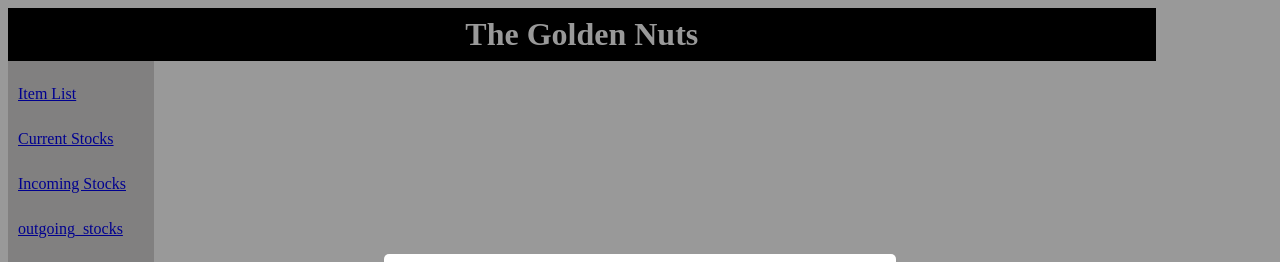
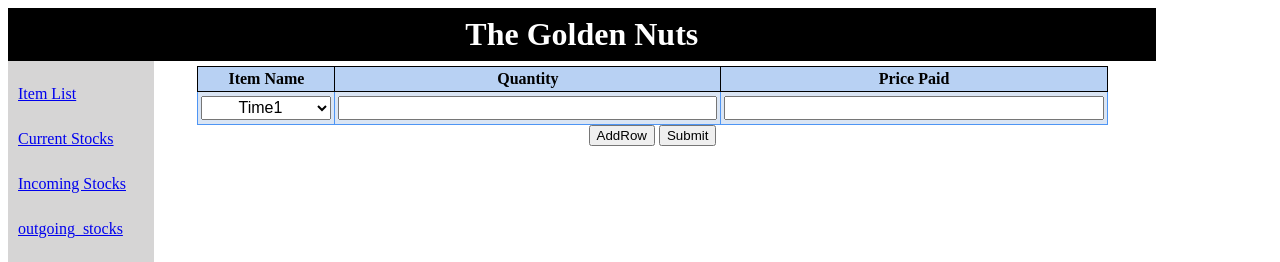
Before and after one commit to kiransj2/InventoryManagement, a website: page index.html in a window 1280 px wide. Shown: the top 262 px of the page. Drawn offline with Linux system fonts and the light colour scheme.

Commit message:
initial support of multientry table

```diff
--- a/index.html
+++ b/index.html
@@ -254,9 +254,23 @@
 
                     });
             }
+
+            function Addrow() {
+                var table = document.getElementById("incoming_table");
+                var row = table.insertRow(table.rows.length);
+                row.innerHTML = "<td/><td><input name='quantity' type='number' /></td><td><input name='price' type='number'/></td>";
+            }
+
+            function submit_table() {
+                var table = document.getElementById("incoming_table");
+                for (var i = 1; i < table.rows.length; i++) {
+                    var rowDisAmt = JSON.stringify(table.rows[i].cells[0].childNodes[1].value);
+                    alert(rowDisAmt);
+                }
+            }
         </script>
     </head>
-<body onload="checkUser()">
+<body onload="checkUser1()">
 
     <div id="header">
         <h1 id="header_">The Golden Nuts</h1>
@@ -278,7 +292,30 @@
     </div>
 
     <div id="data">
-
+        <table class='TColor' id="incoming_table">
+            <tr>
+                <th>Item Name</th>
+                <th>Quantity</th>
+                <th>Price Paid</th>
+            </tr>
+            <tr>
+                <td>
+                    <select>
+                        <option value="time1">Time1</option>
+                        <option>Time2</option>
+                        <option>Time3</option>
+                    </select>
+                </td>
+                <td contenteditable>
+                    <input name="quantity" type="number" />
+                </td>
+                <td contenteditable>
+                    <input name="price" type="number" />
+                </td>
+            </tr>
+        </table>
+        <input type="button" value="AddRow" onclick="Addrow()"/>
+        <input type="button" value="Submit" onclick="submit_table()" />
     </div>
 
     <div id="footer">
```
